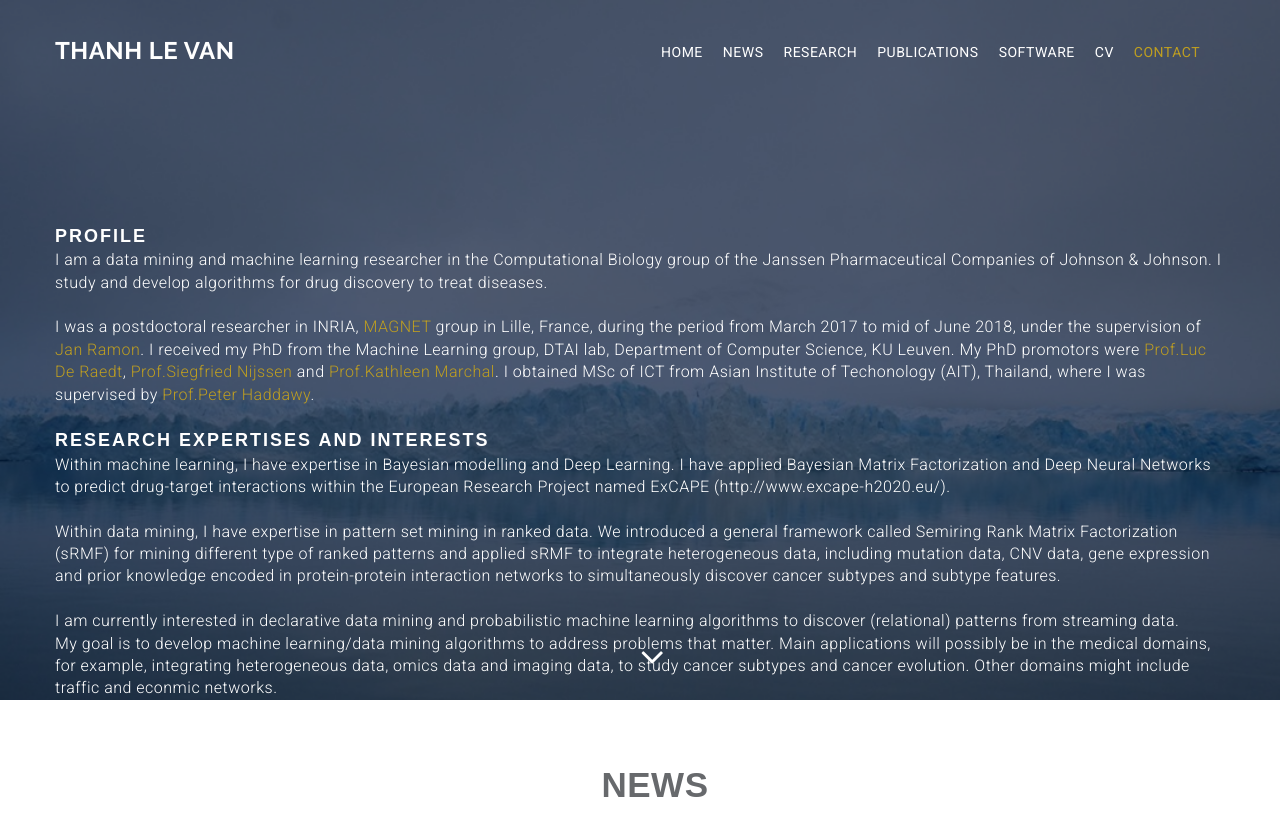
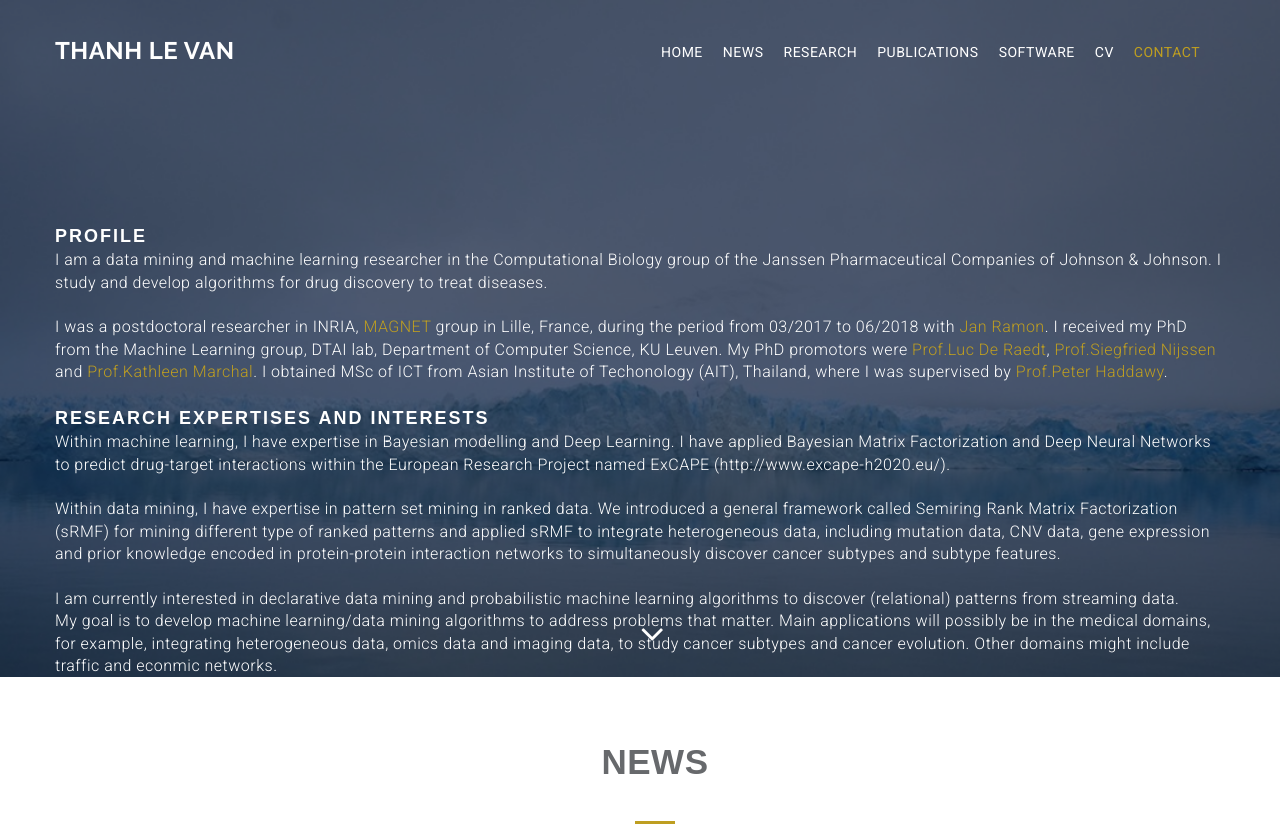
Before and after one commit to thanhlv/thanhlv.github.io, a plain HTML site: page index.html in a window 1280 px wide. Shown: the top 827 px of the page. Drawn offline with nearby package versions, Linux system fonts and the light colour scheme.

```diff
--- a/index.html
+++ b/index.html
@@ -62,7 +62,7 @@
 	      <h1 class="bnr-title">Profile</h1>
 			<p class="bnr-para">I am a data mining and machine learning researcher in the Computational Biology group of the Janssen Pharmaceutical Companies of Johnson & Johnson. I study and develop algorithms for drug discovery to treat diseases.</p>
 	  <p>&nbsp;</p
-            <p class="bnr-para">I was a postdoctoral researcher in INRIA, <a href="https://team.inria.fr/magnet/"><span class="logo-dec">MAGNET </span></a>group in Lille, France, during the period from March 2017 to mid of June 2018, under the supervision of <a href="http://researchers.lille.inria.fr/jramon/"><span class="logo-dec">Jan Ramon</span></a>.
+            <p class="bnr-para">I was a postdoctoral researcher in INRIA, <a href="https://team.inria.fr/magnet/"><span class="logo-dec">MAGNET </span></a>group in Lille, France, during the period from 03/2017 to 06/2018 with <a href="http://researchers.lille.inria.fr/jramon/"><span class="logo-dec">Jan Ramon</span></a>.
 			I received my PhD from the Machine Learning group, DTAI lab, Department of Computer Science, KU Leuven. My PhD promotors were <a href="https://people.cs.kuleuven.be/~luc.deraedt/"><span class="logo-dec">Prof.Luc De Raedt</span></a>, <a href="http://liacs.leidenuniv.nl/~nijssensgr/"><span class="logo-dec">Prof.Siegfried Nijssen</span></a> and <a href="http://bioinformatics.psb.ugent.be/DBN/"><span class="logo-dec">Prof.Kathleen Marchal</span></a>.
 			I obtained MSc of ICT from Asian Institute of Techonology (AIT), Thailand, where I was supervised by <a href="http://www.ict.mahidol.ac.th/faculty_staff/profile.asp?id=peter.had"><span class="logo-dec">Prof.Peter Haddawy</span></a>.</p>
 	      <p>&nbsp;</p>
```
